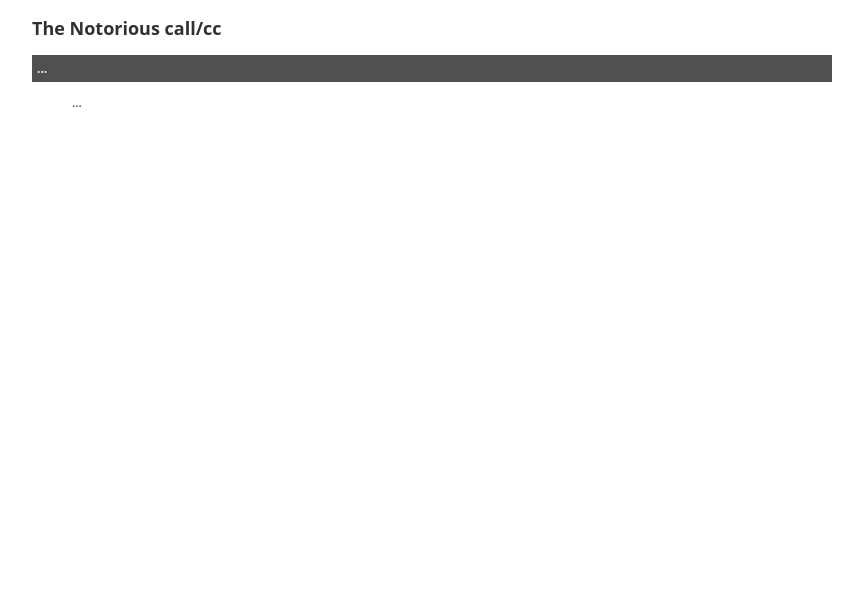
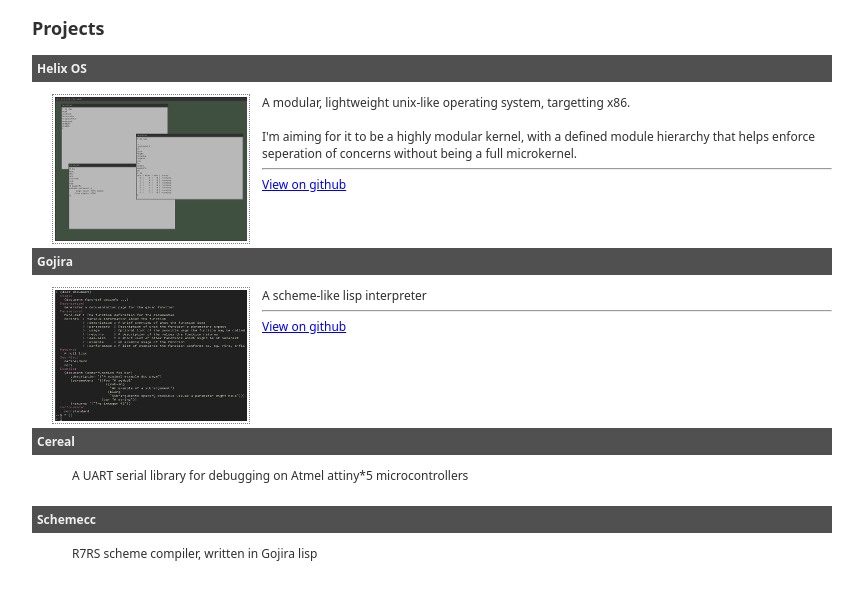
Before and after one commit to mushrom/homepage, a plain HTML site: page src/projects.html in a window 1280 px wide. Shown: the whole page, without its empty margins (208-1071 px from the left). Drawn offline with Linux system fonts and the light colour scheme.

Commit message:
Adding some project entries

```diff
--- a/src/css/style.css
+++ b/src/css/style.css
@@ -55,7 +55,25 @@ body {
 }
 
 .box p {
-    width: 90%;
-    margin-left: auto;
-    margin-right: auto;
+    margin-left: 5%;
 }
+
+.project_box {
+    position: relative;
+}
+
+.project_info {
+    width: 192px;
+    float: left;
+    margin-left: 20px;
+}
+
+.project_info img {
+    border: 1px dotted grey;
+    padding: 2px;
+}
+
+.project_details {
+    margin-left: 230px;
+    position: relative;
+}
--- a/src/projects.html
+++ b/src/projects.html
@@ -8,18 +8,86 @@
 
     <body>
         <div class="header">
-            <h2>The Notorious call/cc</h2>
+            <h2>Projects</h2>
             <!--: include src/lib/links.html -->
         </div>
 
         <div class="box">
             <div class="sec_title">
-                <b><a name="...">...</a></b>
+                <b>Helix OS</b>
             </div>
 
             <p>
-            ...
+            <div class="project_box">
+                <div class="project_info">
+                    <a href="data/helix-os-2016-06-27.png">
+                        <img src="data/helix-os-small.png" />
+                    </a>
+
+                    <br />
+                </div>
+
+                <div class="project_details">
+                    A modular, lightweight unix-like operating system, targetting x86.
+                    <br />
+                    <br />
+                    I'm aiming for it to be a highly modular kernel, with a defined
+                    module hierarchy that helps enforce seperation of concerns without
+                    being a full microkernel.
+                    <br / >
+                    <hr />
+                    <a href="https://github.com/Helix-OS/helix-os">View on github</a>
+
+                </div>
+            </div>
             </p>
         </div>
+
+        <div class="box">
+            <div class="sec_title">
+                <b>Gojira</b>
+            </div>
+
+            <p>
+            <div class="project_box">
+                <div class="project_info">
+                    <a href="data/gojira.png">
+                        <img src="data/gojira-small.png" />
+                    </a>
+
+                    <br />
+                </div>
+
+                <div class="project_details">
+                    A scheme-like lisp interpreter
+                    <br / >
+                    <hr />
+                    <a href="https://github.com/mushrom/gojira">View on github</a>
+                </div>
+            </div>
+            </p>
+        </div>
+
+        <div class="box">
+            <div class="sec_title">
+                <b>Cereal</b>
+            </div>
+
+            <p>
+            A UART serial library for debugging on Atmel attiny*5 microcontrollers
+            </p>
+        </div>
+
+        <div class="box">
+            <div class="sec_title">
+                <b>Schemecc</b>
+            </div>
+
+            <p>
+            R7RS scheme compiler, written in Gojira lisp
+            </p>
+        </div>
+
+
     </body>
 </html>
```
Also changed, not shown: src/data/gojira-small.png (added), src/data/gojira.png (added), src/data/helix-os-2016-06-27.png (added), src/data/helix-os-small.png (added).
